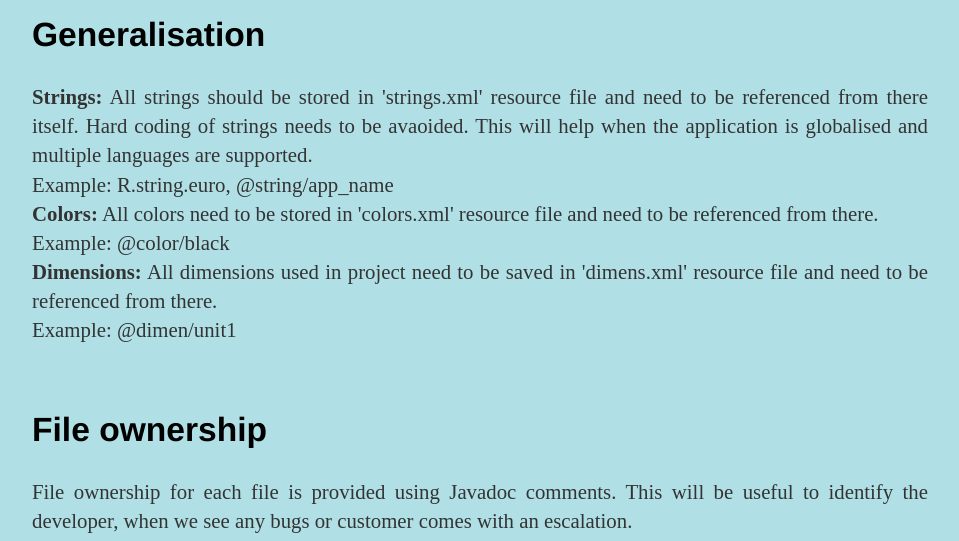
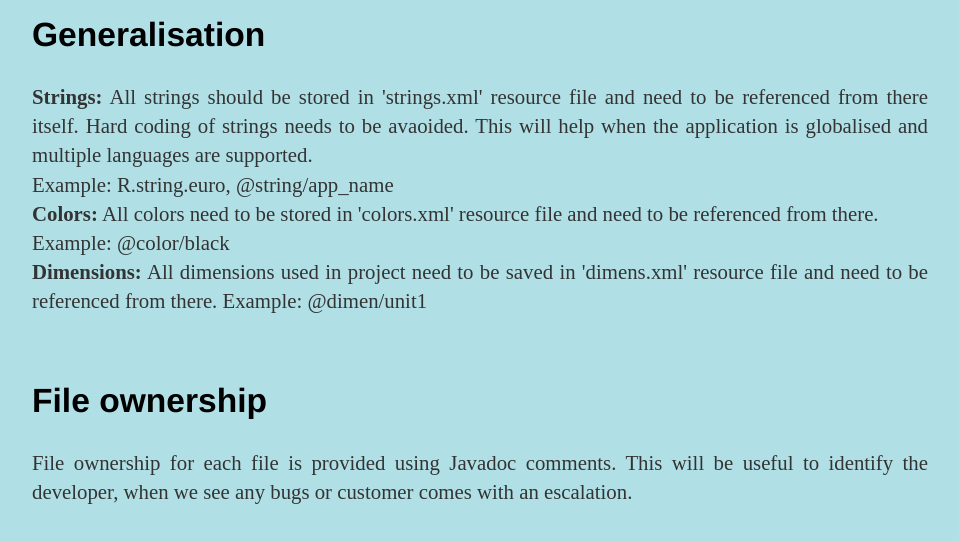
Before and after one commit to kartikprabhu20/YourEuro, a Jekyll site: the page built from docs/_posts/2019-06-04-AdvancedPrototye.md, in a window 1280 px wide and 900 px high, scrolled down 5822 px, cut to the strip 0-541 px from the top of the window. Shown: the whole strip, without its empty margins (160-1119 px from the left). Built offline with Jekyll 4.4.1, drawn with Linux system fonts in a browser that asks for light colours.

Commit message:
Update 2019-06-04-AdvancedPrototye.md

```diff
--- a/docs/_posts/2019-06-04-AdvancedPrototye.md
+++ b/docs/_posts/2019-06-04-AdvancedPrototye.md
@@ -81,7 +81,7 @@ We are using pending intent to get triggered at specific time and using broadcas
 <h2>Generalisation</h2>
 <p><b>Strings:</b> All strings should be stored in 'strings.xml' resource file and need to be referenced from there itself. Hard coding of strings needs to be avaoided. This will help when the application is globalised and multiple languages are supported. <br>Example: R.string.euro, @string/app_name<br>
 <b>Colors:</b> All colors need to be stored in 'colors.xml' resource file and need to be referenced from there. <br>Example: @color/black<br>
-<b>Dimensions:</b> All dimensions used in project need to be saved in 'dimens.xml' resource file and need to be referenced from there. <br>Example: @dimen/unit1</p>
+<b>Dimensions:</b> All dimensions used in project need to be saved in 'dimens.xml' resource file and need to be referenced from there. Example: @dimen/unit1</p>
 <br>
 
 <h2>File ownership</h2>
@@ -201,7 +201,7 @@ Toast messages: Necessary Toast messages are provided for execution of certain a
 1. Added long threshold in category class for setting threshold.<br>
 2. Added new class for category database<br>
 3. Added new mothods exportDbpdf() and getPDF() in MoneyControllerManager</p>
-<img src="https://github.com/DBSE-teaching/isee2019-ARTexceptionals/blob/master/docs/images/3.NewClassDiagram.jpeg?raw=true" width="900" height="700"><br><hr>
+<img src="https://github.com/DBSE-teaching/isee2019-ARTexceptionals/blob/master/docs/images/3.NewClassDiagram.jpeg?raw=true" width="900" height="650"><br><hr>
 <h1>App screenshots</h1>
 <p>Most of the actual app screen shots are already added above. Please find some extra app screenshots.</p>
 <p>First image shows history screen where user can see history of transactioins<br>In second screen user can visualise his transactions in the form of PIE graph.</p>
```
